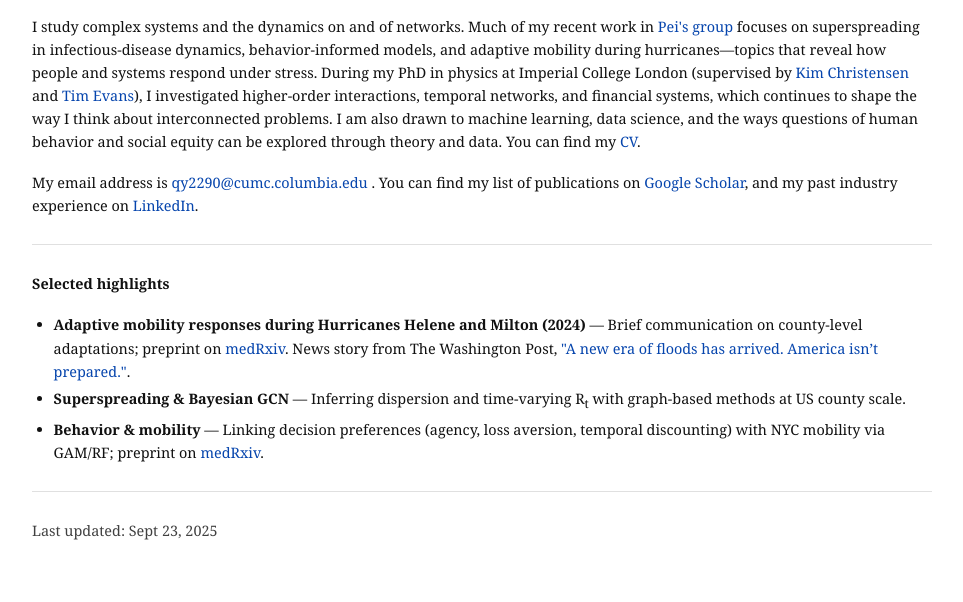
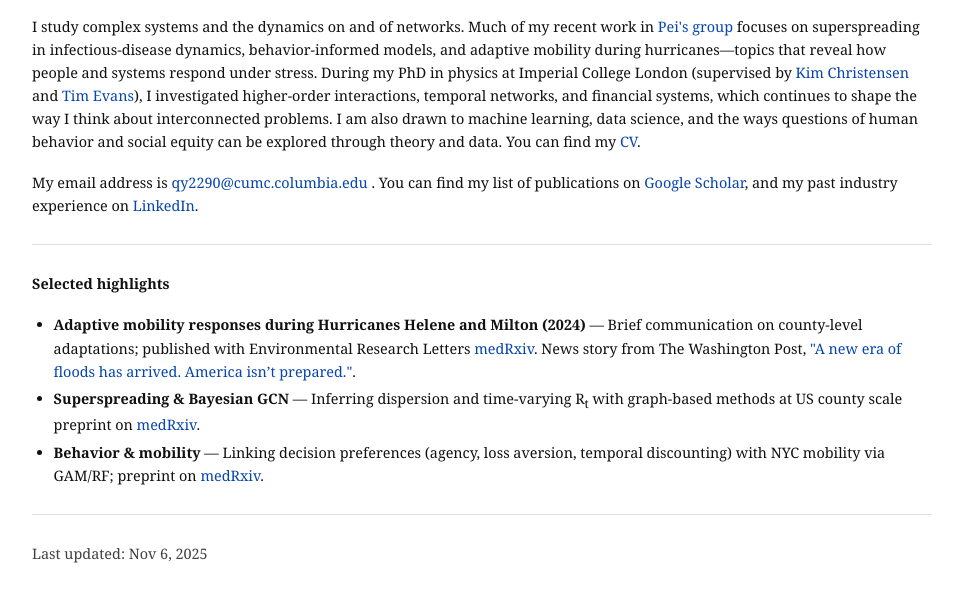
Before and after one commit to Qing1011/Qing1011.github.io, a plain HTML site: page index.html in a window 1280 px wide. Shown: the part 134-736 px from the top of the page, without its empty margins (158-1121 px from the left). Drawn offline with Linux system fonts and the light colour scheme.

Commit message:
superspreading has been posted on medrxiv

```diff
--- a/index.html
+++ b/index.html
@@ -57,10 +57,10 @@
     <h2>Selected highlights</h2>
     <ul>
       <li>
-        <strong>Adaptive mobility responses during Hurricanes Helene and Milton (2024)</strong> — Brief communication on county-level adaptations; preprint on <a href="https://www.medrxiv.org/content/10.1101/2025.07.02.25330752v1.full.pdf" rel="noopener">medRxiv</a>. News story from The Washington Post, <a href="https://www.washingtonpost.com/climate-environment/2025/07/07/hurricane-helene-evacuation-north-carolina-warnings/" rel="noopener">"A new era of floods has arrived. America isn’t prepared."</a>.
+        <strong>Adaptive mobility responses during Hurricanes Helene and Milton (2024)</strong> — Brief communication on county-level adaptations; published with Environmental Research Letters <a href="https://iopscience.iop.org/article/10.1088/1748-9326/ae0e39/meta" rel="noopener">medRxiv</a>. News story from The Washington Post, <a href="https://www.washingtonpost.com/climate-environment/2025/07/07/hurricane-helene-evacuation-north-carolina-warnings/" rel="noopener">"A new era of floods has arrived. America isn’t prepared."</a>.
       </li>
       <li>
-        <strong>Superspreading & Bayesian GCN</strong> — Inferring dispersion and time-varying R<sub>t</sub> with graph-based methods at US county scale.
+        <strong>Superspreading & Bayesian GCN</strong> — Inferring dispersion and time-varying R<sub>t</sub> with graph-based methods at US county scale preprint on <a href="https://www.medrxiv.org/content/10.1101/2025.10.28.25338965v2" rel="noopener">medRxiv</a>.
       </li>
       <li>
         <strong>Behavior & mobility</strong> — Linking decision preferences (agency, loss aversion, temporal discounting) with NYC mobility via GAM/RF; preprint on <a href="https://www.medrxiv.org/content/10.1101/2025.09.08.25335351v1.full.pdf" rel="noopener">medRxiv</a>.
@@ -69,7 +69,7 @@
 
     <hr />
 
-    <p class="muted">Last updated: Sept 23, 2025</p>
+    <p class="muted">Last updated: Nov 6, 2025</p>
   </main>
 </body>
 </html>
```
